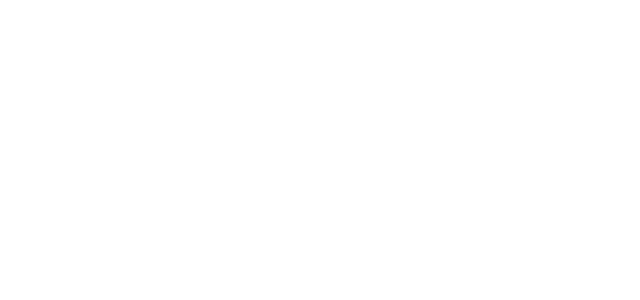
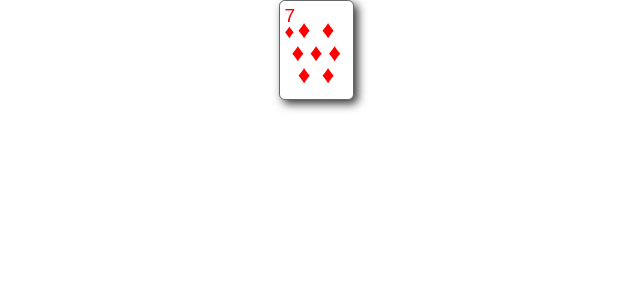
Before and after one commit to PEnluQ/lab_54_Amantur_Kadyrkulov_Beksultan_Kadyrbekov_Kutman_Sulaimanov, a React (Create React App) app: page / in a window 1280 px wide. Shown: the top 300 px of the page, without its empty margins (319-959 px from the left). Built offline with nearby package versions, Linux system fonts and the light colour scheme.

Commit message:
Add card

```diff
--- a/src/App.js
+++ b/src/App.js
@@ -1,12 +1,19 @@
 import React, { Component } from 'react';
 import Card from "./Components/Card/Card";
 import './App.css';
+import './Card.css';
 
 class App extends Component {
+
   render() {
+    let rank = '7';
+    let suit = 'diams';
+    let className = 'card rank-' + rank + ' ' + suit;
     return(
         <div className='App'>
-          <Card />
+          <div className='playingCards'>
+          <Card className={className}/>
+          </div>
         </div>
     )
   }
--- a/src/Components/Card/Card.js
+++ b/src/Components/Card/Card.js
@@ -2,8 +2,9 @@
 
 const Card = props => {
     return(
-        <div>
-
+        <div className={props.className}>
+            <span className="rank">7</span>
+            <span className="suit">♦</span>
         </div>
     )
 };
```
